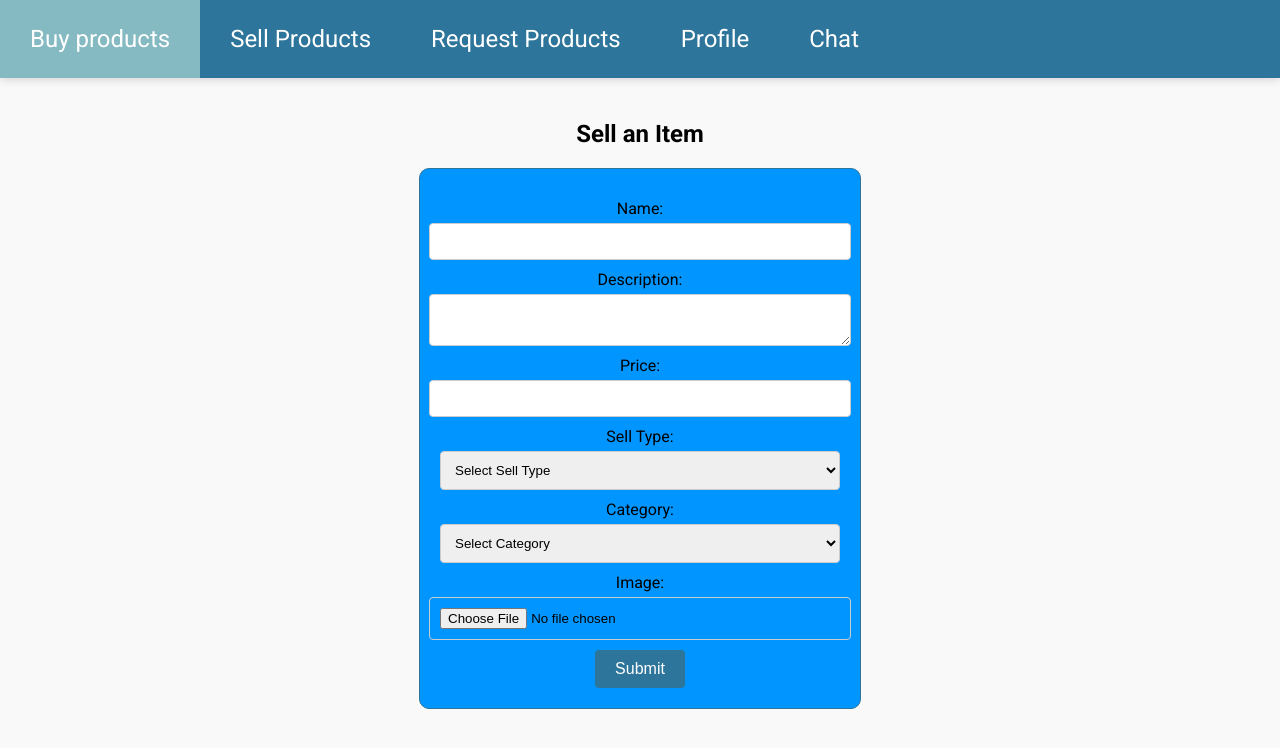
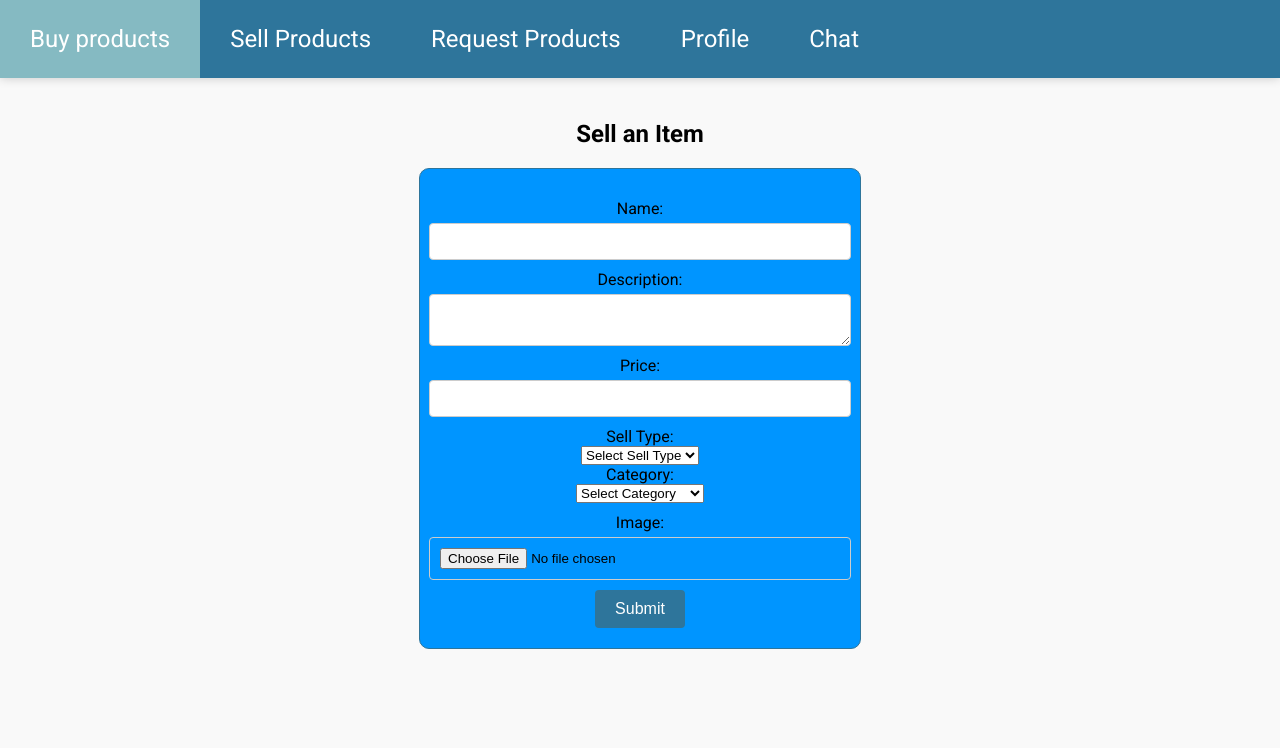
Before and after one commit to Sadhika1012/CampusKart, a React (Create React App) app in the folder frontend/: page /sell in a window 1280 px wide. Shown: the top 748 px of the page. Built offline with nearby package versions, Linux system fonts and the light colour scheme; no server answers.

Commit message:
Update sellform.css

```diff
--- a/frontend/src/sellform.css
+++ b/frontend/src/sellform.css
@@ -5,7 +5,7 @@
   align-items: center;
 }
 
-form {
+.form1 {
   display: flex;
   flex-direction: column;
   align-items: center;
@@ -16,15 +16,14 @@ form {
   background-color: #0095ff; /* Update to desired background color */
 }
 
-label {
+.label1 {
   margin-top: 10px;
 }
 
-input[type='text'],
-textarea,
-input[type='number'],
-input[type='file'],
-select {
+.input1[type='text'],
+.textarea1,
+.input2[type='number'],
+.input3[type='file'] {
   width: 100%;
   padding: 10px;
   margin-top: 5px;
@@ -32,7 +31,7 @@ select {
   border-radius: 4px;
 }
 
-button[type='submit'] {
+.button1[type='submit'] {
   margin-top: 10px;
   padding: 10px 20px;
   font-size: 16px;
@@ -43,6 +42,6 @@ button[type='submit'] {
   cursor: pointer;
 }
 
-button[type='submit']:hover {
+.button2[type='submit']:hover {
   background-color: #27af82;
 }
```
